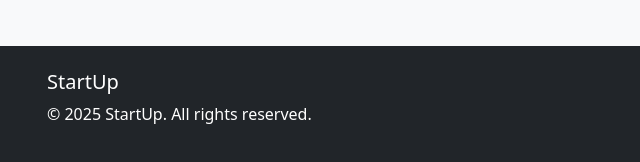
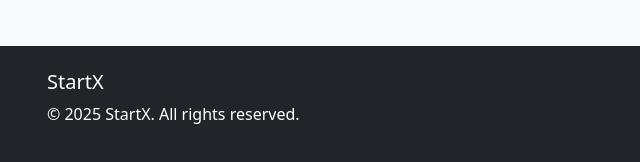
Before and after one commit to rarestone0309/Landing-Page03, a plain HTML site: page index.html in a window 1280 px wide. Shown: the part 3365-3527 px from the top of the page, 35-675 px from the left. Drawn offline with nearby package versions, Linux system fonts and the light colour scheme.

Commit message:
Update index.html

```diff
--- a/index.html
+++ b/index.html
@@ -364,8 +364,8 @@
           <div class="container">
             <div class="row">
               <div class="col-md-6">
-                <h5>StartUp</h5>
-                <p>© 2025 StartUp. All rights reserved.</p>
+                <h5>StartX</h5>
+                <p>© 2025 StartX. All rights reserved.</p>
 
               </div>
               <div class="col-md-6 text-md-end">
```
